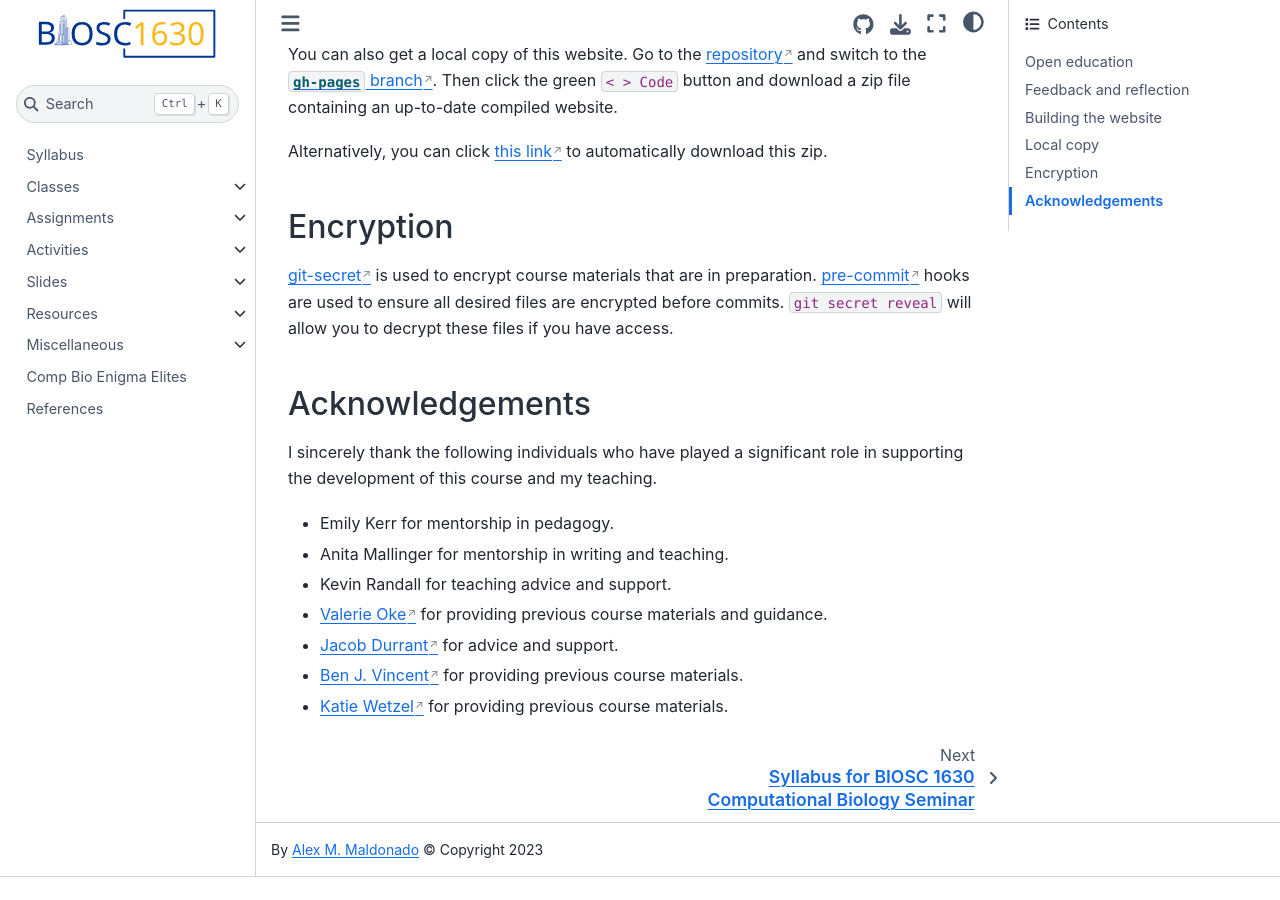
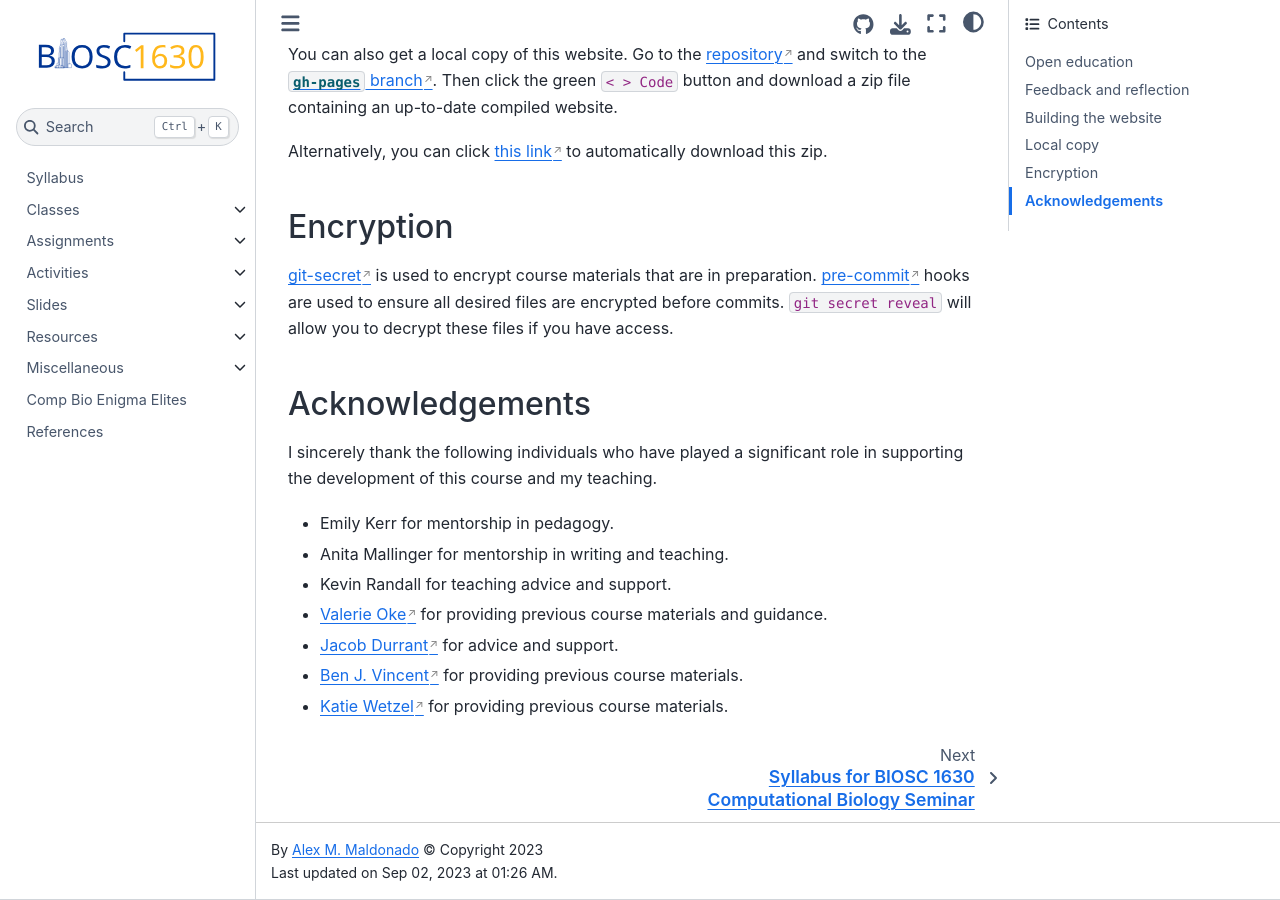
Before and after one commit to oasci/pitt-biosc1630-2023f, a Jupyter Book: the page built from book/index.md, in a window 1280 px wide and 900 px high, scrolled down 1464 px. Built offline with Jupyter Book 1.0.4 settings and Sphinx 7.4.7 and the Sphinx Book theme 1.1.4, drawn with Linux system fonts in a browser that asks for light colours; pages that are not in the unit, such as notebooks, are missing from menus; before the commit the page ends 2341 px from its top, so only the background shows below that.

Commit message:
Add last updated by

```diff
--- a/book/_config.yml
+++ b/book/_config.yml
@@ -13,6 +13,9 @@ sphinx:
     language: en
     bibtex_bibfiles:
       - ./refs.bib
+    html_last_updated_fmt: "%b %d, %Y at %I:%M %p"
+  extra_extensions:
+    - sphinx_last_updated_by_git
 
 execute:
   execute_notebooks: force
```
Also changed, not shown: requirements.txt (+7 -0 lines).
